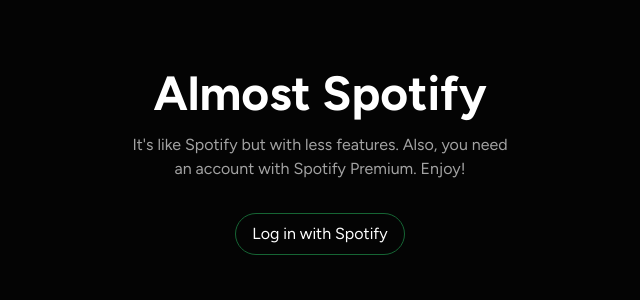
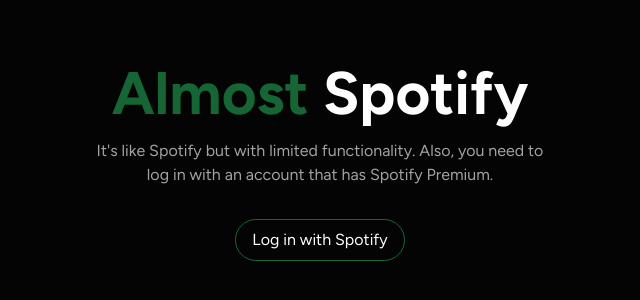
Before and after one commit to annawng/almost-spotify, a Next.js app: page /login in a window 1280 px wide. Shown: the part 238-538 px from the top of the page, without its empty margins (320-960 px from the left). Built offline with nearby package versions, Linux system fonts and the light colour scheme.

Commit message:
Spacing and typography changes

```diff
--- a/app/(site)/albums/page.tsx
+++ b/app/(site)/albums/page.tsx
@@ -3,7 +3,7 @@ import Albums from '@/components/Albums';
 const AlbumsPage = () => {
   return (
     <>
-      <h1 className='font-bold text-5xl mb-12'>Saved albums</h1>
+      <h1 className='font-bold text-4xl mb-6'>Saved albums</h1>
       <div className='max-w-full grid grid-cols-5 grid-flow-row gap-8'>
         <Albums />
       </div>
--- a/app/(site)/history/page.tsx
+++ b/app/(site)/history/page.tsx
@@ -3,7 +3,7 @@ import Collection from '@/components/Collection';
 const History = () => {
   return (
     <>
-      <h1 className='font-bold text-5xl mb-12'>Recently played</h1>
+      <h1 className='font-bold text-4xl mb-6'>Recently played</h1>
       <Collection
         endpoint={`me/player/recently-played?limit=50`}
         isPlaylist
--- a/app/(site)/search/page.tsx
+++ b/app/(site)/search/page.tsx
@@ -79,10 +79,10 @@ const SearchPage = () => {
 
   return (
     <>
-      <h1 className='font-bold text-3xl mb-6'>
+      <h1 className='font-bold text-4xl mb-5'>
         Search for a song, album, or playlist
       </h1>
-      <section className='relative mb-12'>
+      <section className='relative mb-10'>
         <Search
           size={20}
           className='absolute top-1/2 translate-y-[-50%] left-4'
@@ -97,7 +97,7 @@ const SearchPage = () => {
       <section className='flex flex-col gap-8'>
         {tracks.length !== 0 && (
           <div>
-            <h2 className='font-medium text-2xl mb-6'>Songs</h2>
+            <h2 className='font-semibold text-2xl mb-5'>Songs</h2>
             <ul>
               {tracks.map((track: TrackType) => (
                 <li key={track.uri}>
@@ -109,7 +109,7 @@ const SearchPage = () => {
         )}
         {albums.length !== 0 && (
           <div>
-            <h2 className='font-medium text-2xl mb-6'>Albums</h2>
+            <h2 className='font-semibold text-2xl mb-5'>Albums</h2>
             <ul className='max-w-full grid grid-cols-5 grid-flow-row gap-8'>
               {albums.map((album: CollectionType) => (
                 <li key={album.id}>
@@ -121,7 +121,7 @@ const SearchPage = () => {
         )}
         {playlists.length !== 0 && (
           <div>
-            <h2 className='font-medium text-2xl mb-6'>Playlists</h2>
+            <h2 className='font-semibold text-2xl mb-5'>Playlists</h2>
             <ul className='max-w-full grid grid-cols-5 grid-flow-row gap-8'>
               {playlists.map((playlist: CollectionType) => (
                 <li key={playlist.id}>
--- a/app/login/page.tsx
+++ b/app/login/page.tsx
@@ -5,10 +5,12 @@ import { signIn } from 'next-auth/react';
 const Login = () => {
   return (
     <main className='flex flex-col items-center gap-4 h-full justify-center text-center bg-white/[0.015] px-8'>
-      <h1 className='font-bold text-5xl'>Almost Spotify</h1>
-      <p className='max-w-sm mb-4 text-neutral-400'>
-        It&apos;s like Spotify but with less features. Also, you need an account
-        with Spotify Premium. Enjoy!
+      <h1 className='font-bold text-6xl'>
+        <span className='text-green-800'>Almost</span> Spotify
+      </h1>
+      <p className='max-w-md mb-4 text-neutral-400'>
+        It&apos;s like Spotify but with limited functionality. Also, you need to
+        log in with an account that has Spotify Premium.
       </p>
       <button
         onClick={() => {
--- a/components/CollectionHeader.tsx
+++ b/components/CollectionHeader.tsx
@@ -12,7 +12,7 @@ const CollectionHeader = ({
   image: string;
 }) => {
   return (
-    <div className='flex items-end gap-8 mb-16 max-w-full'>
+    <div className='flex items-end gap-8 mb-6 max-w-full'>
       <Image
         src={image}
         alt=''
--- a/components/Header.tsx
+++ b/components/Header.tsx
@@ -11,7 +11,7 @@ const Header = () => {
     );
   }, []);
 
-  return <h1 className='text-3xl font-semibold'>{message}</h1>;
+  return <h1 className='text-4xl font-bold'>{message}</h1>;
 };
 
 export default Header;
--- a/components/RecentlyPlayed.tsx
+++ b/components/RecentlyPlayed.tsx
@@ -71,7 +71,7 @@ const RecentlyPlayed = () => {
     <>
       {collections.length > 0 && (
         <section>
-          <h2 className='font-medium text-2xl mb-6'>Jump back in </h2>
+          <h2 className='font-semibold text-2xl mb-5'>Jump back in </h2>
           <ul className='max-w-full grid grid-cols-5 grid-flow-row gap-8'>
             {collections.map(({ type, ...rest }: CollectionWithType, index) => {
               return (
--- a/components/Recommended.tsx
+++ b/components/Recommended.tsx
@@ -54,7 +54,7 @@ const Recommended = () => {
     <>
       {recommendations && (
         <section>
-          <h2 className='font-medium text-2xl mb-6'>Recommended albums</h2>
+          <h2 className='font-semibold text-2xl mb-5'>Recommended albums</h2>
           <ul className='max-w-full grid grid-cols-5 grid-flow-row gap-8'>
             {recommendations.map((recommendation: CollectionType, index) => (
               <li key={index}>
--- a/components/TopTracks.tsx
+++ b/components/TopTracks.tsx
@@ -10,7 +10,7 @@ const TopTracks = () => {
   return (
     <section>
       {isLoaded && (
-        <h2 className='font-medium text-2xl mb-6'>Your top tracks</h2>
+        <h2 className='font-semibold text-2xl mb-5'>Your top tracks</h2>
       )}
       <Collection
         endpoint={`me/top/tracks?limit=5`}
```
